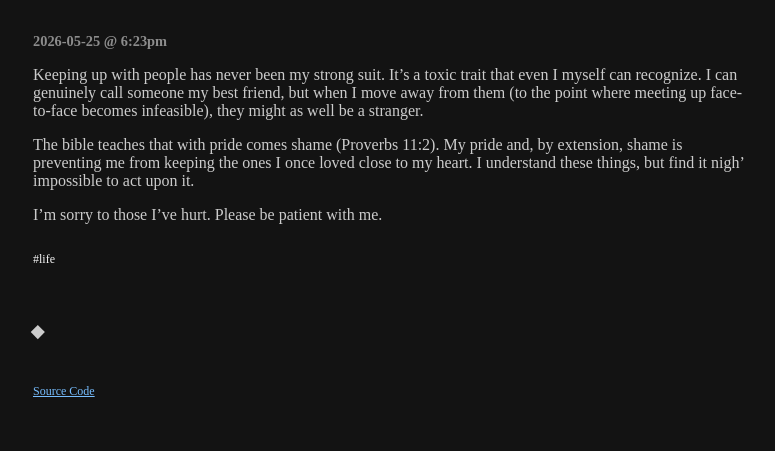
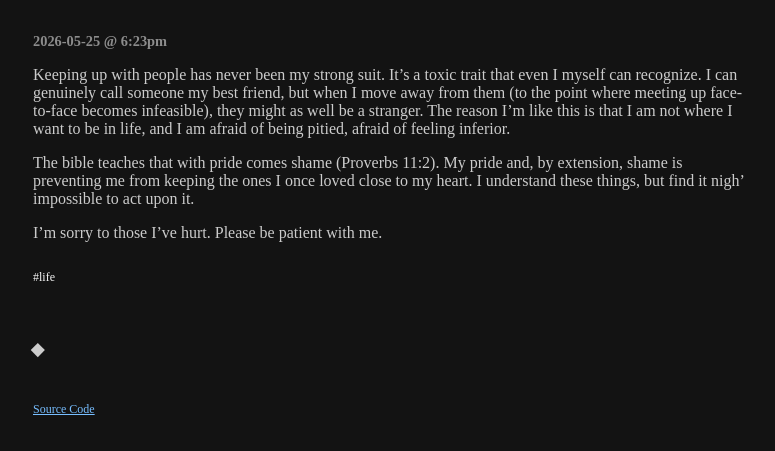
Before and after one commit to GnawhDaniel/gnawhleinad.dev, an Astro site: page /notes/2026-05-25-00 in a window 1280 px wide. Shown: the part 123-574 px from the top of the page, without its empty margins (247-1022 px from the left). Built offline with nearby package versions, Linux system fonts and the light colour scheme; Astro itself is replaced by a stand-in of ours.

Commit message:
update note

```diff
--- a/src/content/notes/2026-05-25-00.md
+++ b/src/content/notes/2026-05-25-00.md
@@ -5,7 +5,7 @@ hashtags: ["#life"]
 
 Keeping up with people has never been my strong suit. It's a toxic trait that even I myself can recognize. I can genuinely call someone
 my best friend, but when I move away from them (to the point where meeting up face-to-face becomes infeasible), they might as
-well be a stranger.
+well be a stranger. The reason I'm like this is that I am not where I want to be in life, and I am afraid of being pitied, afraid of feeling inferior.
 
 The bible teaches that with pride comes shame (Proverbs 11:2). My pride and, by extension, shame is preventing me from keeping the ones I once
 loved close to my heart. I understand these things, but find it nigh' impossible to act upon it.
```
